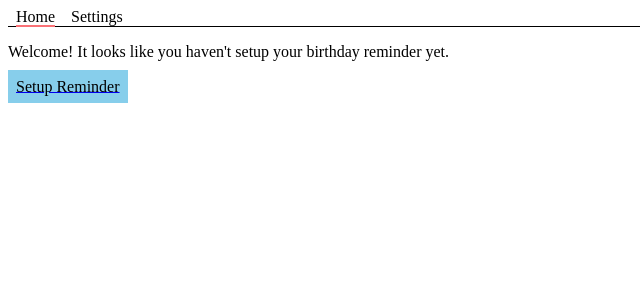
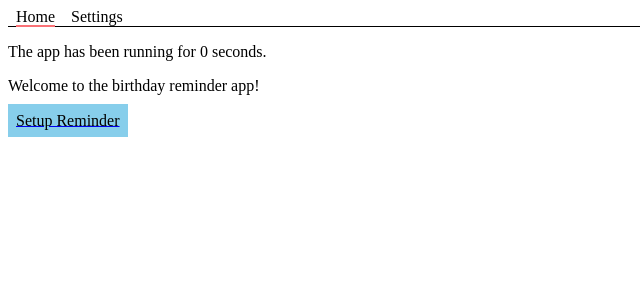
Before and after one commit to gurgalex/project-birthday, a React (Vite) app: page /#/ in a window 1280 px wide. Shown: the top 300 px of the page, without its empty margins (0-640 px from the left). Built offline with nearby package versions, Linux system fonts and the light colour scheme.

Commit message:
Fix flashing of old app state

```diff
--- a/src/App.tsx
+++ b/src/App.tsx
@@ -10,11 +10,12 @@ import {appRoutes, navRoutes} from "./routes";
 import {NavBar} from './NavBar';
 
 const App = () => {
-    const initialAppState: appState = {settings: {birthDay: null}, status: appStatus.LOADING, warnStorage: false};
+    const initialAppState: appState = {settings: {birthDay: null}, isLoaded: false, warnStorage: false};
     const [state, appDispatch] = useReducer(appReducer, initialAppState);
 
     // load data
     useEffect(() => {
+        // Todo: Fetch all app state from IDB
         getDateFromStorage().then(settings => {
             console.debug("got birthDay setting from idb");
             console.debug(settings);
@@ -23,33 +24,17 @@ const App = () => {
             console.error(`Unhandled error when setting key with indexedDB: ${err.name}`);
             // toggle warning state (to render warning bar)
             // Keep default state with no data
-            appDispatch({type: appActionType.EnableStorageFailureWarning});
-            appDispatch({type: appActionType.HOME, payload: initialAppState.settings});
+            appDispatch({type: appActionType.ENABLE_STORAGE_FAILURE_WARNING});
+            appDispatch({type: appActionType.SAVE, payload: initialAppState.settings});
             throw err;
-        });
+        }).then(() => {
+            appDispatch({type: appActionType.DONE_LOADING})
+        })
     }, []);
 
-    const [location, setLocation] = useHashLocation();
-    useEffect(() => {
-        console.log(`status changed: ${state.status}, current route - ${location}`);
-
-        switch(location) {
-            case appRoutes.SETTINGS:
-                appDispatch({type: appActionType.SWITCH_TO_SETTINGS});
-                break;
-            case appRoutes.HOME:
-                appDispatch({type: appActionType.SWITCH_TO_HOME});
-                break;
-        }
-
-        console.log(`new status: ${state.status} - current route - ${location}`);
-
-    },[state.status]);
-
     // render
-    console.debug("app state");
-    console.debug(state);
-    if (state.status === appStatus.LOADING) {
+    console.debug("app state\n", state);
+    if (state.isLoaded === false) {
         console.debug("app in loading state");
         return null;
     }
@@ -106,6 +91,7 @@ const warningStyle = {
 
 export interface appProps {
     settings: { birthDay: Date },
+    hasBeenNotified: boolean,
 }
 
 const warningStorageContent = <>
--- a/src/Home.tsx
+++ b/src/Home.tsx
@@ -3,41 +3,58 @@ import * as React from "react";
 import {appProps} from "./App";
 import {appActionType} from "./appActions";
 import {showUTCDate} from "./utils.ts";
+import {useEffect, useRef, useState} from "react";
+
+
 
 export const Home = (props: Partial<appProps>) => {
-    console.log("homepage attached");
+    console.debug("homepage attached");
     console.debug("main page initial props");
     console.debug(props);
-    if (props.settings.birthDay) {
+
+    let [seconds, setSeconds] = useState(0);
+
+    useEffect(() => {
+        const birthDayCheckInternval = setInterval(() => {
+            const today = new Date();
+            //console.log("I'm called to check if today is the day");
+            //setSeconds(seconds => seconds + 2);
+            if (today >= props.settings.birthDay) {
+                //console.debug("Trigger birthday notif here!");
+            }
+            else {
+                //console.debug("not time yet");
+            }
+        }, 2000);
+        return () => clearInterval(birthDayCheckInternval);
+    }, [props.settings]);
+
+    console.log("Render main page");
     return (
         <>
+            <p>The app has been running for {seconds} seconds.</p>
             <p id="home-greeting">Welcome to the birthday reminder app!</p>
-                <p id="when-next-birthday" data-date={props.settings?.birthDay.toISOString()}>Your birthday is: {showUTCDate(props.settings.birthDay)}</p>
+            <RenderReminder settings={props.settings} />
 
-                <Link href="/settings"
-                      onClick={() => {
-                    console.log("dispatch change to settings");
-                    props.dispatch({type: appActionType.SWITCH_TO_SETTINGS});
-                }}>
-                    <a className="btn" id="settings-setup-btn">Change Reminder</a>
+            <Link href="/settings">
+                <a className="btn" id="settings-setup-btn">
+                    {`${props.settings?.birthDay ? "Change Reminder": "Setup Reminder"}`}
+                </a>
             </Link>
 
         </>
     )
-    } else {
+}
+
+
+const RenderReminder = (props) => {
+    if (!props.settings?.birthDay) {
+        return <><p id="first-time-setup"></p></>
+    }
     return (
         <>
-                <section id="no-settings-greeting">
-                    <p id="home-greeting">Welcome! It looks like you haven't setup your birthday reminder yet.</p>
-                    <Link href="/settings"
-                          onClick={() => {
-                              console.log("dispatch change to settings");
-                              props.dispatch({type: appActionType.SWITCH_TO_SETTINGS});
-                          }}>
-                        <a className="btn" id="settings-setup-btn">Setup Reminder</a>
-                    </Link>
-                </section>
+            <p id="when-next-birthday" data-date={props.settings?.birthDay.toISOString()}>Your birthday is: {showUTCDate(props.settings.birthDay)}</p>
         </>
     )
+
 }
-}
--- a/src/NavBar.tsx
+++ b/src/NavBar.tsx
@@ -6,7 +6,7 @@ import {appActionType, appStatus} from "./appActions";
 import * as React from "react";
 
 
-export const NavBar = ({routes, appDispatch}) => {
+export const NavBar = ({routes}) => {
     const [location, setLocation] = useHashLocation();
 
     const activeLinkProps = {
@@ -16,7 +16,7 @@ export const NavBar = ({routes, appDispatch}) => {
     function renderedRoutes() {
         return (
             routes.map(route =>
-                <Link href={route.path}>
+                <Link href={route.path} key={route.id}>
                     <a id={route.id} {...(route.path === location ? activeLinkProps : {})}
                        rel="noreferrer noopener">{route.displayName}</a>
                 </Link>
--- a/src/Settings.tsx
+++ b/src/Settings.tsx
@@ -43,15 +43,12 @@ export const Settings = (props) => {
                 console.debug("Set birthDay in app");
                 setFilled(true);
                 console.debug("form marked as filled in settings");
-                props.dispatch({type: appActionType.SWITCH_TO_HOME});
-                console.debug("Should be in home status now");
-                console.debug(props);
             }
         ).catch(err => {
             switch (err.name) {
                 case 'QuotaExceededError':
                     console.warn(`${err.name}: Failed to persist birthday in idb`);
-                    props.dispatch({type: appActionType.EnableStorageFailureWarning});
+                    props.dispatch({type: appActionType.ENABLE_STORAGE_FAILURE_WARNING});
                     break;
                 default:
                     console.error(`Unhandled error when setting key with indexedDB: ${err.name}`);
@@ -61,9 +58,12 @@ export const Settings = (props) => {
         });
     };
 
+    if (filled) {
+        return <Redirect to ="/"/>
+    }
+
     return (
         <>
-            {filled && <Redirect to ="/"/>}
             <h1 id="settings-header">Settings</h1>
             {settingsGreeting()}
             <form id="form-settings">
--- a/src/appActions.tsx
+++ b/src/appActions.tsx
@@ -1,44 +1,34 @@
-export function appReducer(state, action: appAction) {
+export function appReducer(state: appState, action: appAction) {
+    console.debug("perform action - state\n", action, "\n", state);
     switch (action.type) {
         case appActionType.SAVE:
             console.debug("request to save new birthDay - Payload:");
-            console.log(action.payload);
+            console.debug(action.payload);
             let newDay = action.payload.settings.birthDay;
             console.debug(newDay);
-            console.debug(state);
             return {...state, settings: {birthDay: newDay}};
-        case appActionType.HOME:
-            console.debug("Switch to Home page");
-            return {...state, status: appStatus.HOME, settings: action.payload.settings};
-        case appActionType.SETTINGS:
-            console.debug("Switch to Settings page");
-            return {...state, status: appStatus.SETTINGS};
-        case appActionType.EnableStorageFailureWarning:
+        case appActionType.ENABLE_STORAGE_FAILURE_WARNING:
             console.warn("Writing or reading failed");
             return {...state, warnStorage: true};
-        case appActionType.SWITCH_TO_HOME:
-            return {...state, status: appStatus.HOME};
-        case appActionType.SWITCH_TO_SETTINGS:
-            return {...state, status: appStatus.SETTINGS};
-
+        case appActionType.SHOULD_NOTIFY_USER:
+            return {...state, hasBeenNotified: action.payload.notify}
+        case appActionType.DONE_LOADING:
+            return {...state, isLoaded: true};
         default:
             console.error("unhandled app action");
             console.error(state);
             console.error(action);
+            return state;
     }
 }
 
 export interface appState {
     settings: { birthDay: Date | null }
-    status: appStatus
     warnStorage: boolean
+    hasBeenNotified: boolean
+    isLoaded: boolean
 }
 
-export const enum appStatus {
-    LOADING = "Loading",
-    HOME = "Home",
-    SETTINGS = "Settings",
-}
 
 export interface appAction {
     type: appActionType,
@@ -46,10 +36,8 @@ export interface appAction {
 }
 
 export const enum appActionType {
-    HOME,
-    SAVE,
-    EnableStorageFailureWarning,
-    SETTINGS,
-    SWITCH_TO_HOME,
-    SWITCH_TO_SETTINGS,
+    SAVE = "SAVE",
+    ENABLE_STORAGE_FAILURE_WARNING = "ENABLE_STORAGE_FAILURE_WARNING",
+    SHOULD_NOTIFY_USER = "SHOULD_NOTIFY_USER",
+    DONE_LOADING = "DONE_LOADING",
 }
```
Also changed, not shown: tests/POM/Home.ts (+1 -1 lines). Lines whose indentation alone changed are shown as unchanged.
